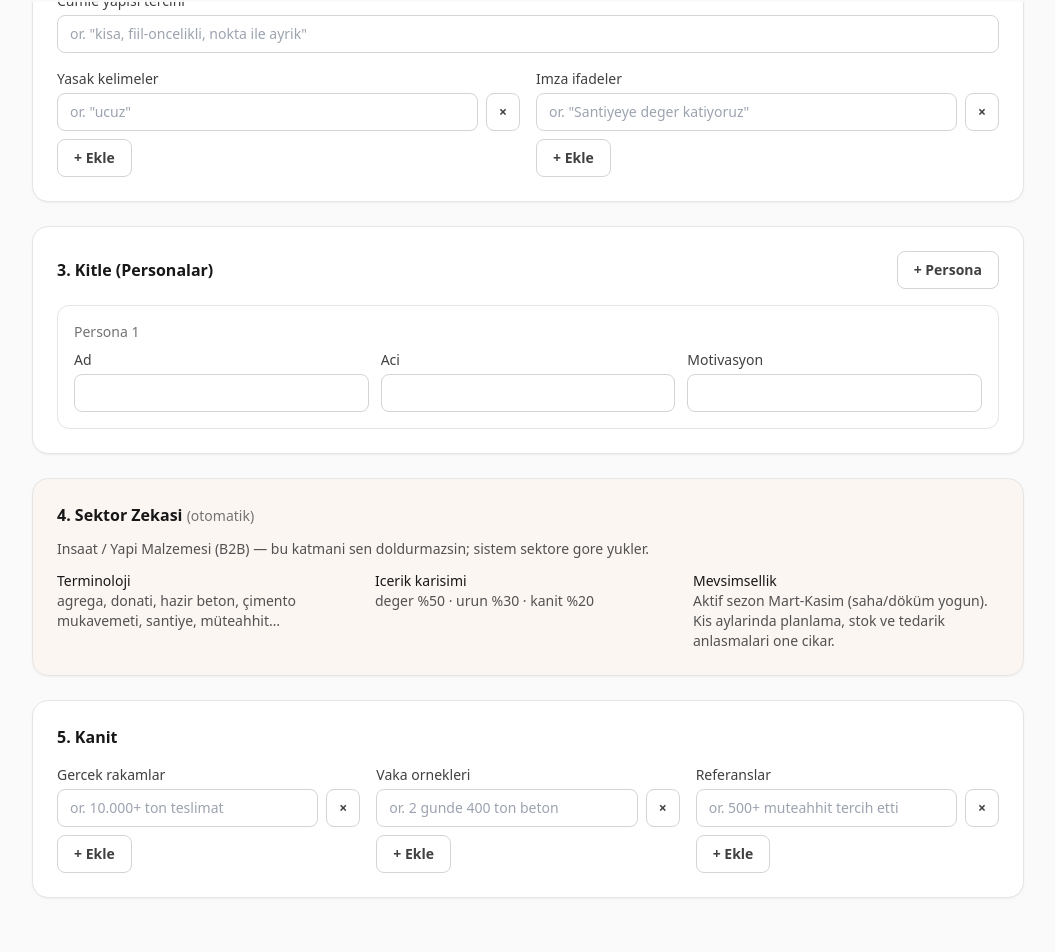
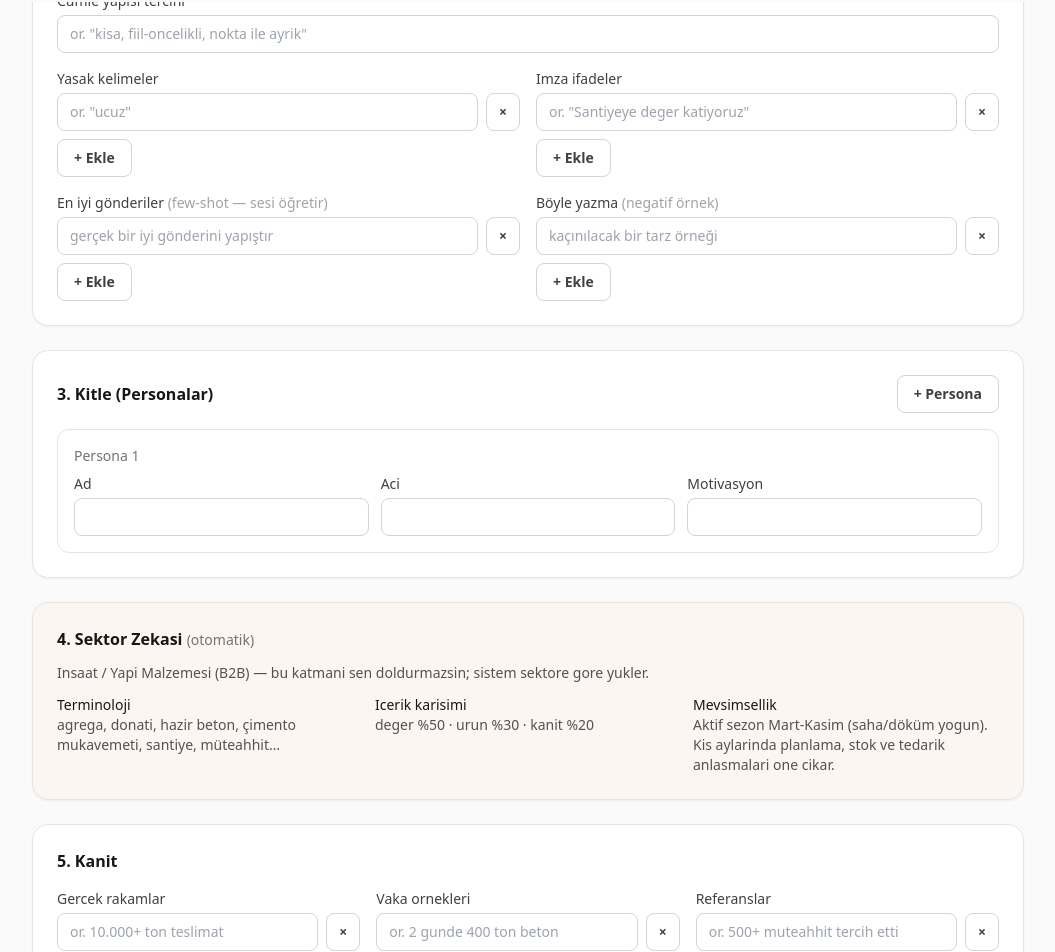
Before and after one commit to ahyazgan/pazarlama, a Next.js app: page /brand in a window 1280 px wide. Shown: the part 798-1750 px from the top of the page, without its empty margins (112-1167 px from the left). Built offline with nearby package versions, Linux system fonts and the light colour scheme.

Commit message:
feat: marka beyni few-shot — altin ornekler + negatif ornekler prompt'a enjekte

```diff
--- a/src/app/brand/page.tsx
+++ b/src/app/brand/page.tsx
@@ -189,6 +189,30 @@ export default function BrandPage() {
             />
           </div>
         </div>
+        <div className="grid gap-4 sm:grid-cols-2">
+          <div>
+            <label className="label">
+              En iyi gönderiler{" "}
+              <span className="font-normal text-neutral-400">(few-shot — sesi öğretir)</span>
+            </label>
+            <StringList
+              values={brand.voice.goodExamples ?? [""]}
+              onChange={(goodExamples) => set({ voice: { ...brand.voice, goodExamples } })}
+              placeholder="gerçek bir iyi gönderini yapıştır"
+            />
+          </div>
+          <div>
+            <label className="label">
+              Böyle yazma{" "}
+              <span className="font-normal text-neutral-400">(negatif örnek)</span>
+            </label>
+            <StringList
+              values={brand.voice.badExamples ?? [""]}
+              onChange={(badExamples) => set({ voice: { ...brand.voice, badExamples } })}
+              placeholder="kaçınılacak bir tarz örneği"
+            />
+          </div>
+        </div>
       </section>
 
       {/* Katman 3: Kitle */}
--- a/src/lib/brand-store.ts
+++ b/src/lib/brand-store.ts
@@ -16,7 +16,14 @@ export function emptyBrand(): Brand {
     name: "",
     sector: "insaat" as SectorId,
     identity: { mission: "", valueProp: "", personality: ["", "", "", "", ""] },
-    voice: { tone: 5, sentenceStyle: "", bannedWords: [""], signaturePhrases: [""] },
+    voice: {
+      tone: 5,
+      sentenceStyle: "",
+      bannedWords: [""],
+      signaturePhrases: [""],
+      goodExamples: [""],
+      badExamples: [""],
+    },
     audience: [{ name: "", pain: "", motivation: "" }],
     proof: { numbers: [""], cases: [""], references: [""] },
   };
@@ -51,6 +58,13 @@ export const HAMMADDEM_SAMPLE: Brand = {
     sentenceStyle: "Kisa, fiil-oncelikli, nokta ile ayrik cumleler.",
     bannedWords: ["ucuz", "bedava"],
     signaturePhrases: ["Santiyeye deger katiyoruz", "Zamaninda, eksiksiz, dogrulanmis"],
+    goodExamples: [
+      "Beton dökümü bekleyen 3 santiye. Bizden 2 günde tedarik. Gecikme sifir.",
+      "Müteahhitin en pahali hatasi: tedarikçiyi son anda aramak. Stok bizde hazir.",
+    ],
+    badExamples: [
+      "Günümüz insaat dünyasinda en uygun fiyatli çözümler için bize ulasin! 🏗️🔥",
+    ],
   },
   audience: [
     {
--- a/src/lib/prompt.ts
+++ b/src/lib/prompt.ts
@@ -66,6 +66,20 @@ export function buildUserPrompt(req: GenerateRequest): string {
         .filter(Boolean)
         .join(" | ")}`,
     );
+  }
+  const goodEx = (brand.voice.goodExamples ?? []).filter(Boolean);
+  if (goodEx.length) {
+    lines.push("");
+    lines.push(
+      "[SES ORNEKLERI — markanin gercek iyi gonderileri] Bunlarin ses/ritim/uzunlugunu TAKLIT et, kelimesi kelimesine KOPYALAMA:",
+    );
+    goodEx.forEach((e, i) => lines.push(`Ornek ${i + 1}: ${e}`));
+  }
+  const badEx = (brand.voice.badExamples ?? []).filter(Boolean);
+  if (badEx.length) {
+    lines.push("");
+    lines.push("[KACINILACAK ORNEKLER] Bu tarza ASLA benzeme:");
+    badEx.forEach((e, i) => lines.push(`Kotu ${i + 1}: ${e}`));
   }
   if (persona) {
     lines.push(
--- a/src/lib/types.ts
+++ b/src/lib/types.ts
@@ -34,6 +34,8 @@ export interface BrandVoice {
   sentenceStyle: string; // cumle yapisi tercihi
   bannedWords: string[]; // yasak kelimeler
   signaturePhrases: string[]; // imza ifadeler
+  goodExamples?: string[]; // markanin gercek "iyi" gonderileri (few-shot voice ogrenme)
+  badExamples?: string[]; // "boyle yazma" — negatif ornek
 }
 
 export interface Persona {
```
Also changed, not shown: 2 other files (tests, documents, lock files or other folders).
